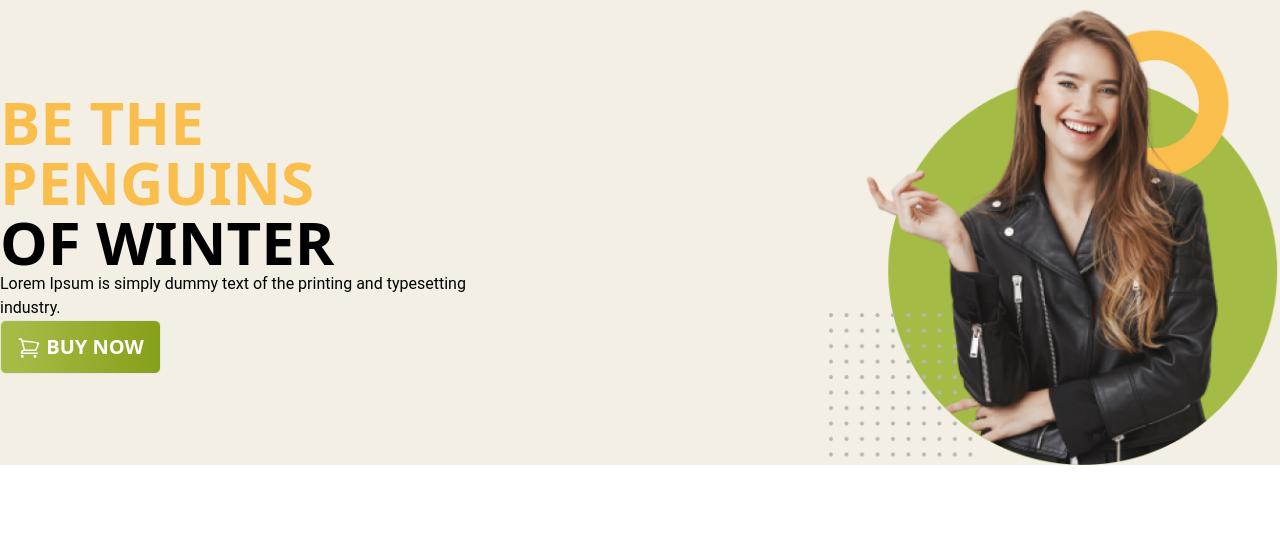
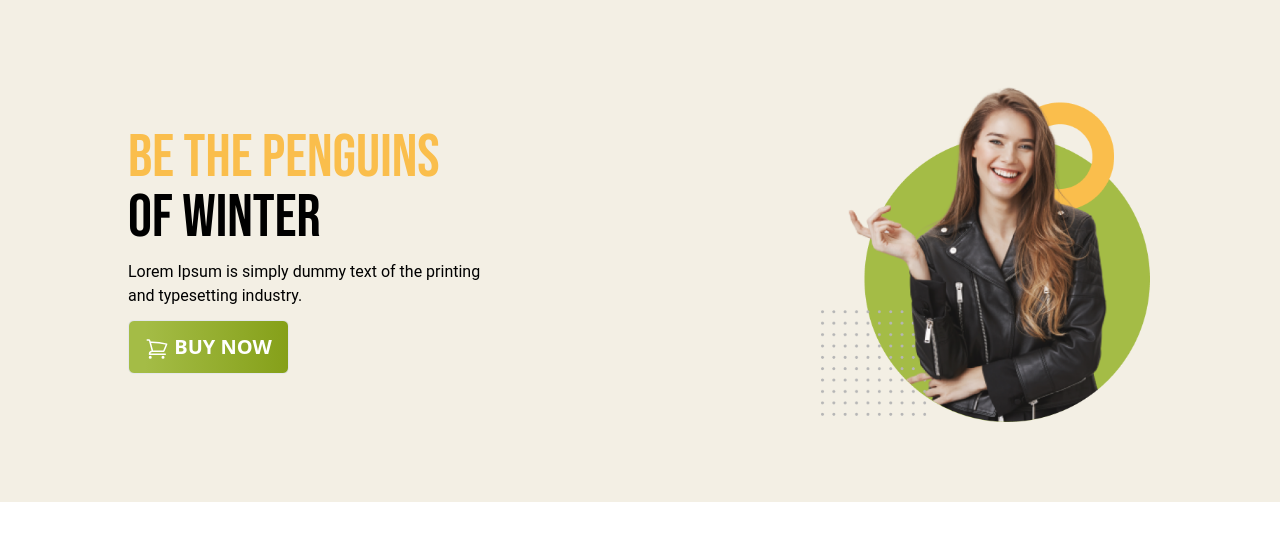
Before and after one commit to biswasbittu/Penguin_Fashion_pro-01, a plain HTML site: page index.html in a window 1280 px wide. Drawn offline with nearby package versions, Linux system fonts and the light colour scheme.

Commit message:
margin padding done

```diff
--- a/index.html
+++ b/index.html
@@ -6,17 +6,25 @@
 
     <!-- <link rel="stylesheet" href="./style.css"> -->
     <script src="https://cdn.tailwindcss.com"></script>
+    <!-- Font-->
+    <link rel="preconnect" href="https://fonts.googleapis.com" />
+    <link rel="preconnect" href="https://fonts.gstatic.com" crossorigin />
+    <link
+      href="https://fonts.googleapis.com/css2?family=Bebas+Neue&display=swap"
+      rel="stylesheet"
+    />
+    <link rel="stylesheet" href="./style.css">
 
     <title>Pengun_Fashion</title>
   </head>
   <body class="">
-    <header class="bg-[#f3efe4]">
+    <header class="bg-[#f3efe4] px-32 py-20">
       <!--Nav bar-->
       <nav></nav>
       <!--Banner-->
       <div class="flex justify-center items-center gap-80">
-        <div class="">
-          <h1 class="text-6xl font-bold uppercase w-auto">
+        <div class=" space-y-3">
+          <h1 class="text-6xl font-medium uppercase w-auto font-bebas">
             <span class="text-[#FABE4C]">Be the Penguins</span> <br />
             of Winter
           </h1>
--- a/style.css
+++ b/style.css
@@ -1,5 +1,3 @@
-.beb{
-    color:#e40d43;
-    bod
-
-}
+.font-bebas{
+    font-family: 'Bebas Neue', sans-serif;
+};
```
